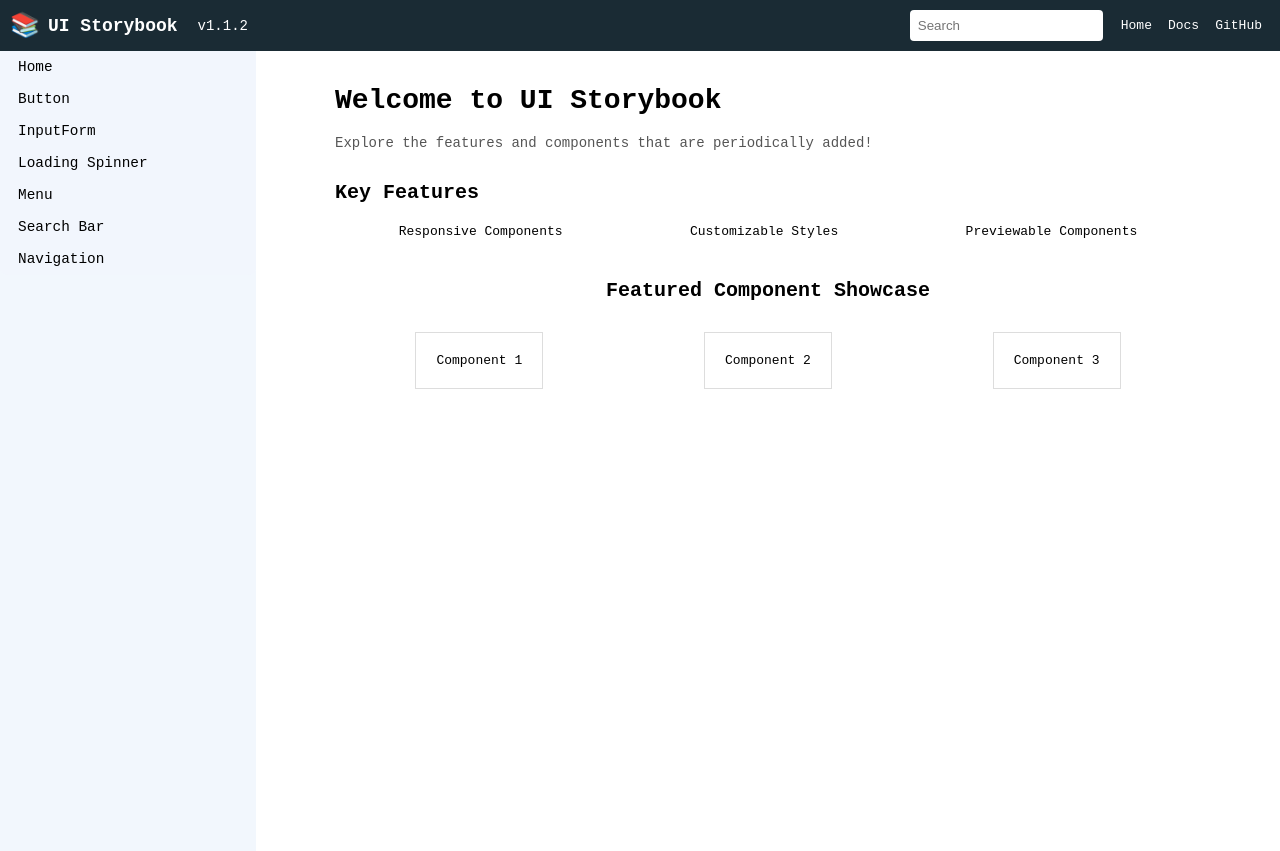
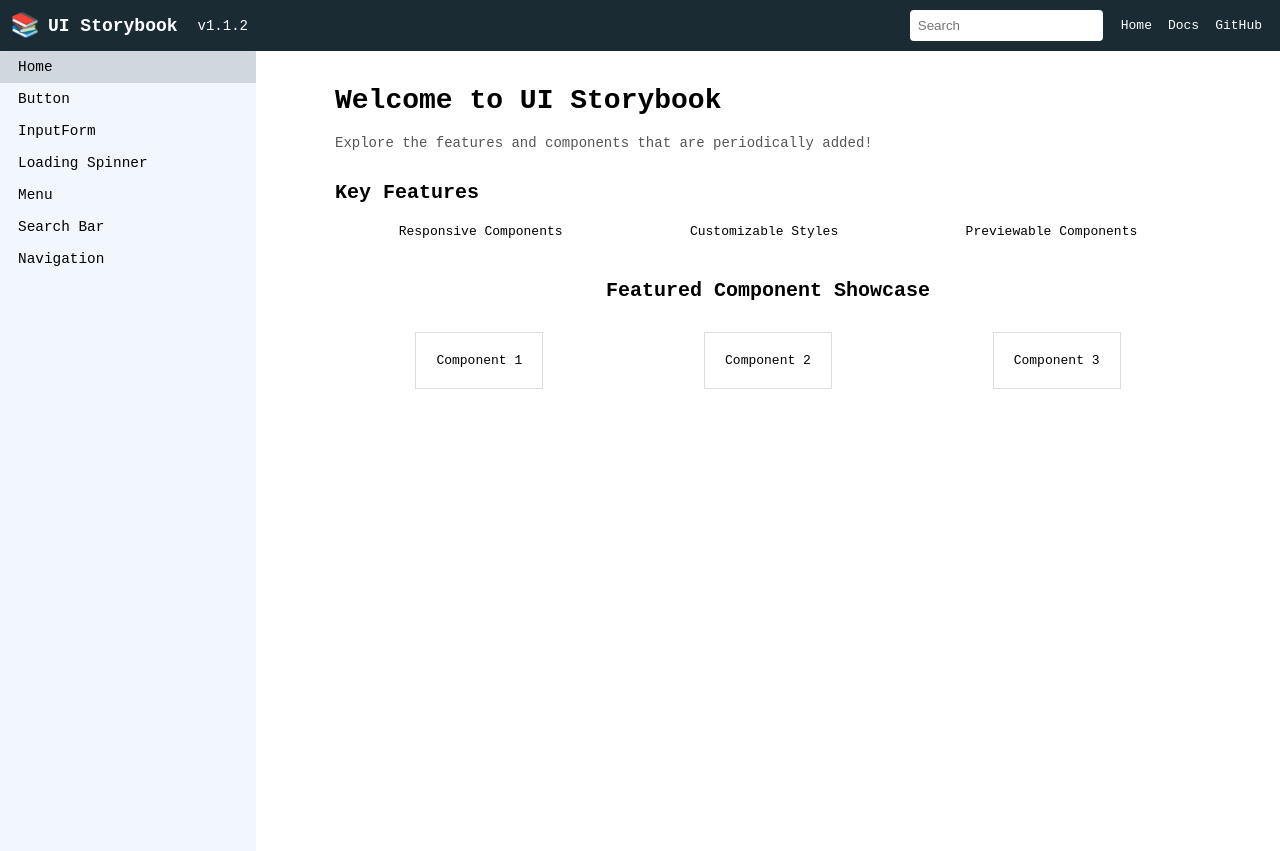
Before and after one commit to justfrankie/ui-storybook, a React (Create React App) app: page / in a window 1280 px wide. Built offline with nearby package versions, Linux system fonts and the light colour scheme.

Commit message:
implemented selected nav

```diff
--- a/src/App.jsx
+++ b/src/App.jsx
@@ -64,6 +64,7 @@ const App = () => {
         <nav style={styles.sideNav}>
           <SideNavigation
             navItems={navItems}
+            currentComponent={currentComponent}
             component={currentComponent}
             setCurrentComponent={setCurrentComponent}
           />
--- a/src/components/layout/SideNavigation.jsx
+++ b/src/components/layout/SideNavigation.jsx
@@ -3,7 +3,11 @@
 import React from "react";
 import styles from "./SideNavigation.module.css";
 
-const SideNavigation = ({ setCurrentComponent, navItems }) => {
+const SideNavigation = ({
+  currentComponent,
+  setCurrentComponent,
+  navItems,
+}) => {
   const handleClick = (newData) => {
     setCurrentComponent((prevComponent) => ({ ...prevComponent, ...newData }));
   };
@@ -14,11 +18,9 @@ const SideNavigation = ({ setCurrentComponent, navItems }) => {
         {navItems.map((item, index) => (
           <li
             key={index}
-            className={
-              index < navItems.length
-                ? `${styles.navItemWithBorder} ${styles.hoverEffect}`
-                : `${styles.navItem} ${styles.hoverEffect}`
-            }
+            className={`${styles.navItem} ${styles.hoverEffect} ${
+              item.id === currentComponent.id && styles.selectedNav
+            }`}
             onClick={() => handleClick(item)}
           >
             <span className={styles.navItemNameText}>{item.name}</span>
--- a/src/components/layout/SideNavigation.module.css
+++ b/src/components/layout/SideNavigation.module.css
@@ -11,19 +11,11 @@
 
 .navItem {
   padding: 8px;
-  border-bottom: 1px solid #ddd;
   cursor: pointer;
   transition: background-color 0.3s ease;
 }
 
-.navItemWithBorder {
-  padding: 8px;
-  cursor: pointer;
-  transition: background-color 0.3s ease;
-}
-
-.navItem:hover,
-.navItemWithBorder:hover {
+.navItem:hover {
   background-color: #1a2b3426;
 }
 
@@ -32,3 +24,7 @@
   margin-left: 5px;
   padding: 5px;
 }
+
+.selectedNav {
+  background-color: #1a2b3426;
+}
```
